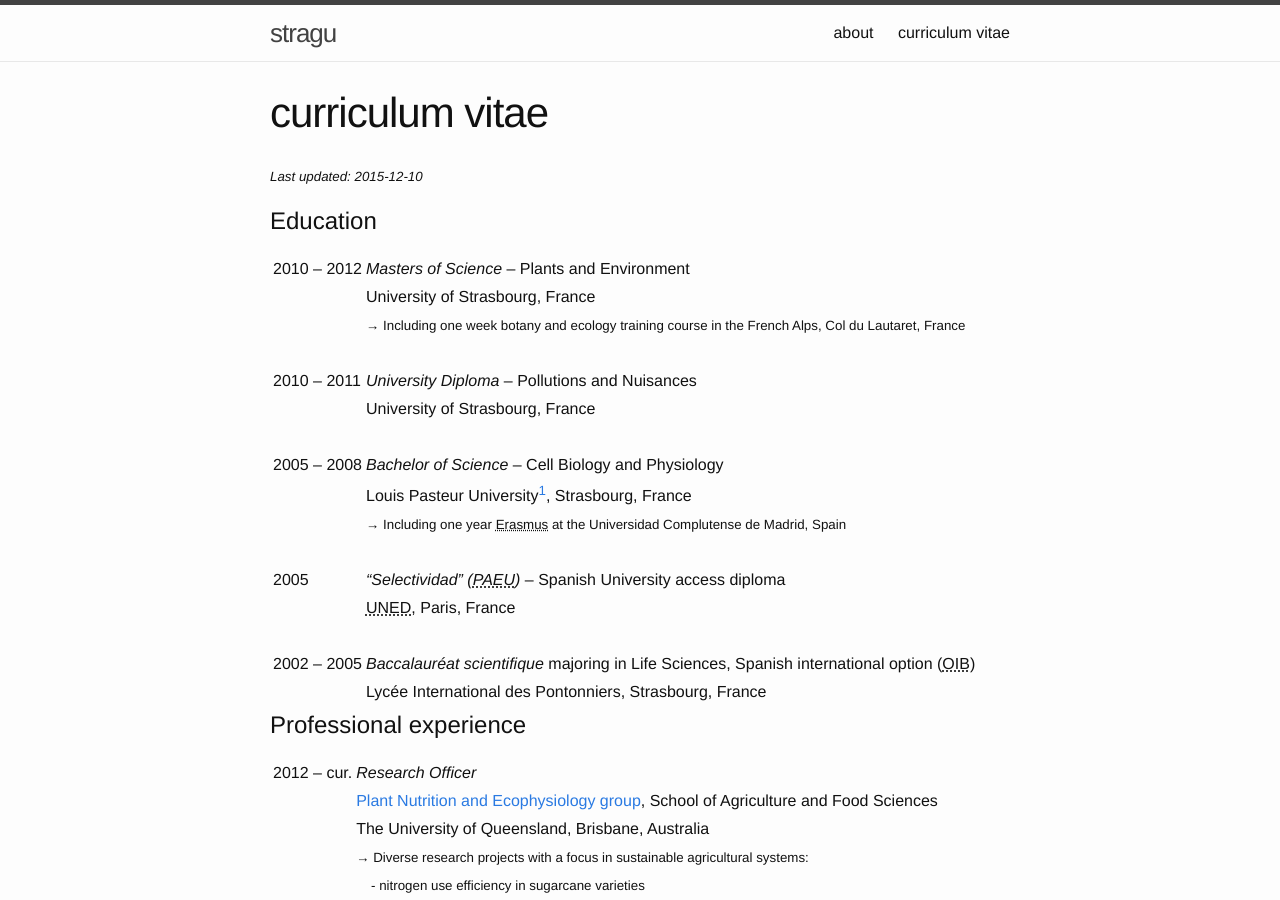
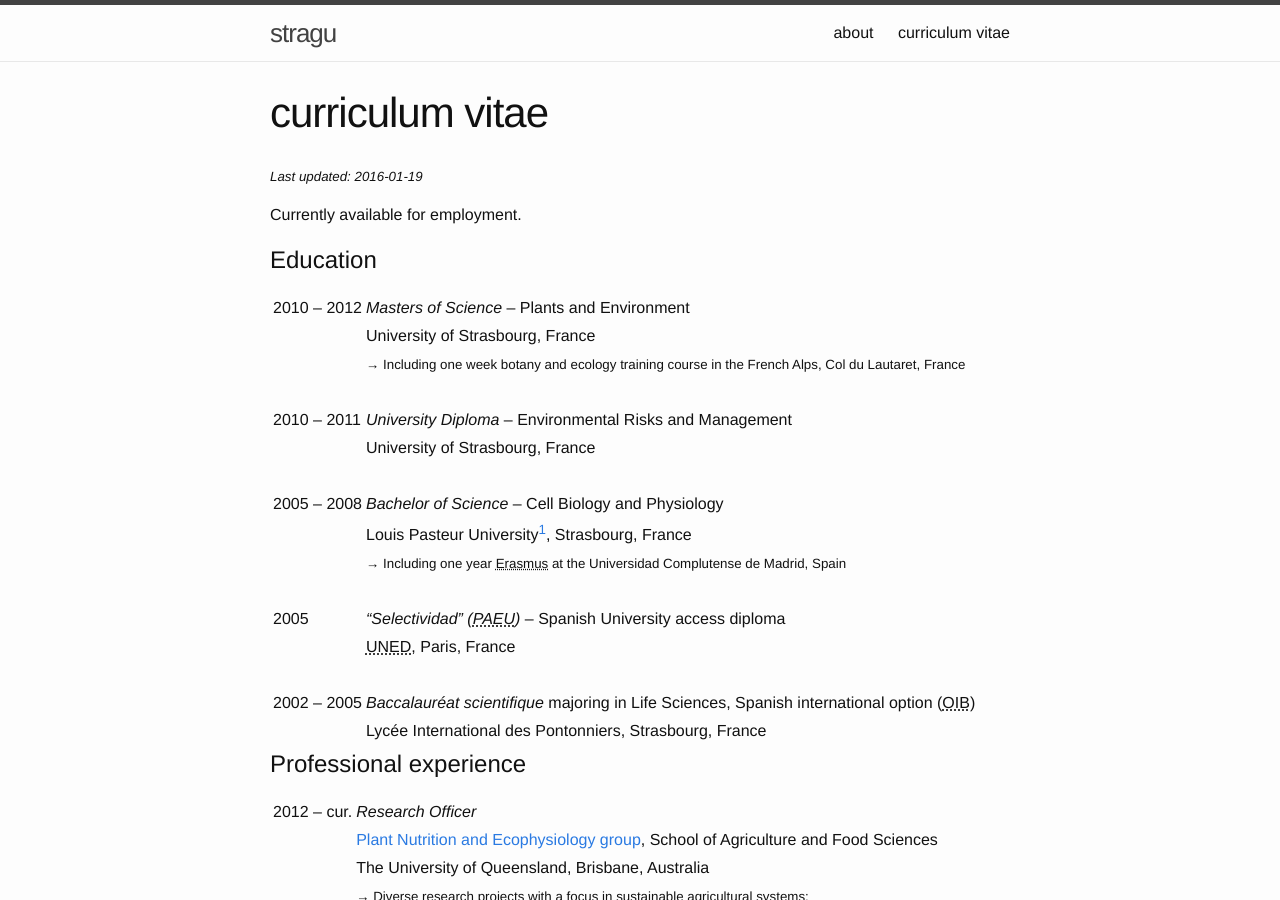
Before and after one commit to stragu/stragu.github.io, a Jekyll site: the page built from cv.md, in a window 1280 px wide and 900 px high. Built offline with Jekyll 4.4.1, drawn with Linux system fonts in a browser that asks for light colours.

Commit message:
update DU translation

```diff
--- a/cv.md
+++ b/cv.md
@@ -4,7 +4,9 @@ title: curriculum vitae
 permalink: /cv/
 ---
 
-<small> *Last updated: 2015-12-10* </small>
+<small> *Last updated: 2016-01-19* </small>
+
+Currently available for employment.
 
 # Education
 
@@ -12,7 +14,7 @@ permalink: /cv/
 || University of Strasbourg, France
 || <small>→ Including one week botany and ecology training course in the French Alps, Col du Lautaret, France</small>
 ||
-| 2010&nbsp;–&nbsp;2011 | *University Diploma* – Pollutions and Nuisances
+| 2010&nbsp;–&nbsp;2011 | *University Diploma* – Environmental Risks and Management
 || University of Strasbourg, France
 ||
 | 2005&nbsp;–&nbsp;2008	| *Bachelor of Science* – Cell Biology and Physiology
```
